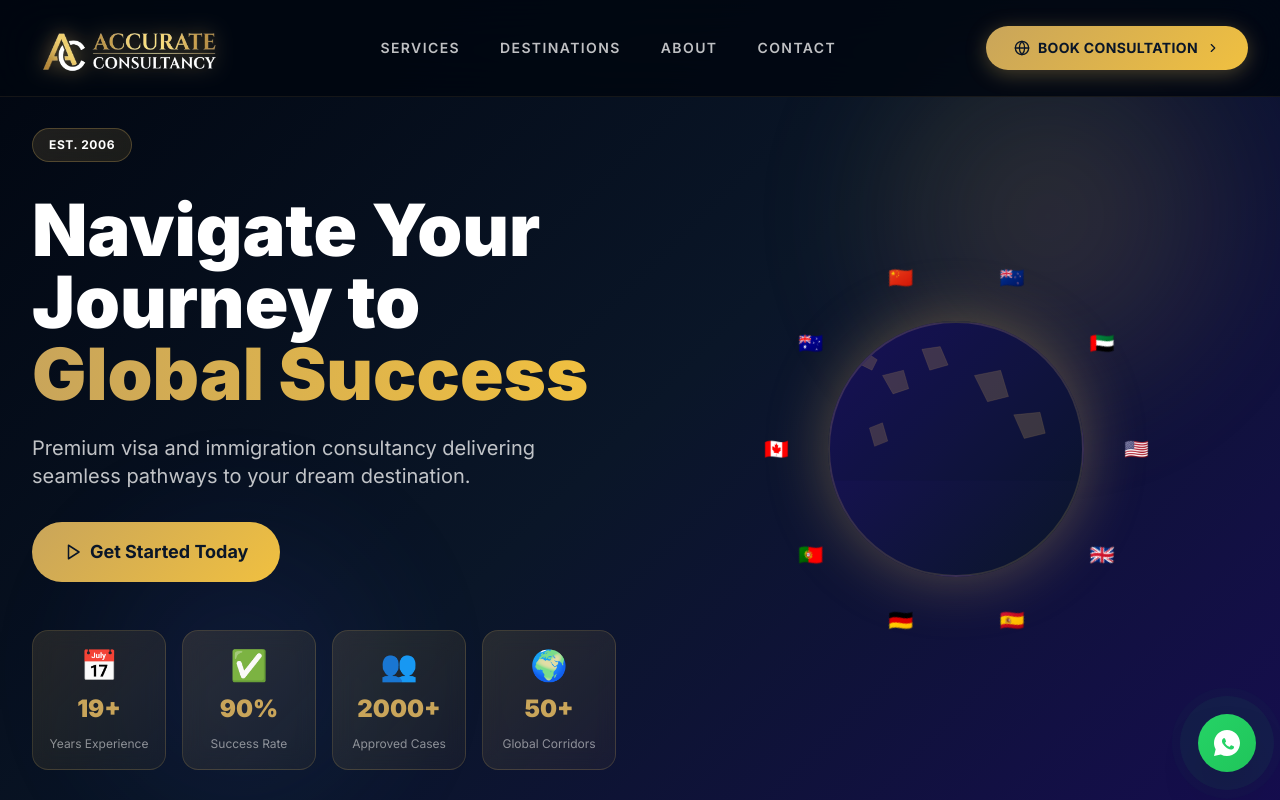
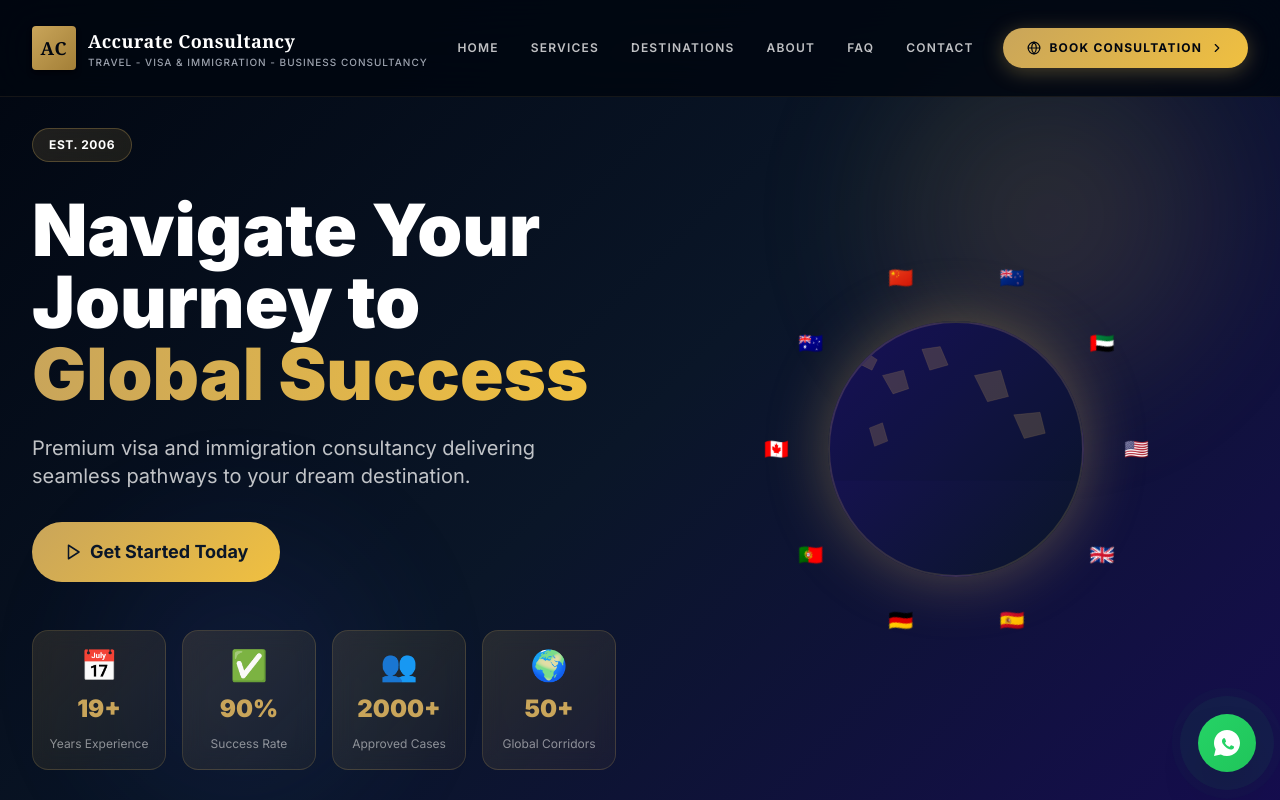
Before and after one commit to imran1001/Accurate-ConsultancyV3, a React (Vite) app: page / in a window 1280 px wide. Shown: the top 800 px of the page. Built offline with nearby package versions, Linux system fonts and the light colour scheme.

Commit message:
Refactor Navbar component for improved functionality

```diff
--- a/src/components/Navbar.jsx
+++ b/src/components/Navbar.jsx
@@ -1,462 +1,171 @@
 import React, { useState, useEffect } from 'react';
-
-
 import { Menu, X, ChevronRight, Globe } from 'lucide-react';
 
-
-
 const Navbar = () => {
-
-
   const [mobileMenuOpen, setMobileMenuOpen] = useState(false);
-
-
   const [scrolled, setScrolled] = useState(false);
 
-
-
+  // Monitor scroll positioning to update background styling dynamically
   useEffect(() => {
-
-
     const handleScroll = () => setScrolled(window.scrollY > 30);
-
-
     window.addEventListener('scroll', handleScroll);
-
-
     return () => window.removeEventListener('scroll', handleScroll);
-
-
   }, []);
 
-
-
+  // Smooth scroll handler with a 96px offset to prevent header overlapping content
   const scrollToSection = (id) => {
-
-
     const el = document.getElementById(id);
-
-
     if (el) {
-
-
       const top = el.getBoundingClientRect().top + window.pageYOffset - 96;
-
-
       window.scrollTo({ top, behavior: 'smooth' });
-
-
       setMobileMenuOpen(false);
-
-
     }
-
-
   };
 
-
-
   const navLinks = [
-
-
-    { name: 'Services',     id: 'services'     },
-
-
+    { name: 'Home',         id: 'hero' },
+    { name: 'Services',     id: 'services' },
     { name: 'Destinations', id: 'destinations' },
-
-
-    { name: 'About',        id: 'about'        },
-
-
+    { name: 'About',        id: 'about' },
+    { name: 'FAQ',          id: 'faq' },
     { name: 'Contact',      id: 'consultation' }
-
-
   ];
 
-
-
   return (
-
-
     <nav
-
-
       className="fixed top-0 left-0 right-0 z-50 transition-all duration-500"
-
-
       style={{
-
-
-        background: scrolled ? 'rgba(1,6,16,0.97)' : 'rgba(1,6,16,0.85)',
-
-
+        background: scrolled ? 'rgba(1, 6, 16, 0.97)' : 'rgba(1, 6, 16, 0.85)',
         backdropFilter: 'blur(24px)',
-
-
-        borderBottom: scrolled ? '1px solid rgba(201,165,90,0.25)' : '1px solid rgba(201,165,90,0.1)',
-
-
-        boxShadow: scrolled ? '0 8px 40px rgba(0,0,0,0.4)' : 'none'
-
-
+        borderBottom: scrolled ? '1px solid rgba(201, 165, 90, 0.25)' : '1px solid rgba(201, 165, 90, 0.1)',
+        boxShadow: scrolled ? '0 8px 40px rgba(0, 0, 0, 0.5)' : 'none'
       }}
-
-
     >
-
-
       <div className="max-w-7xl mx-auto px-4 sm:px-6 lg:px-8">
-
-
         <div className="flex justify-between items-center h-24">
 
-
-
-          {/* Logo */}
-
-
+          {/* Luxury Brand Identity & Monogram */}
           <button
-
-
             onClick={() => scrollToSection('hero')}
-
-
-            className="flex items-center group focus:outline-none"
-
-
-            aria-label="Go to homepage"
-
-
+            className="flex items-center space-x-3 text-left focus:outline-none group"
+            aria-label="Accurate Consultancy Homepage"
           >
-
-
-            <img
-
-
-              src="/logo.webp"
-
-
-              alt="Accurate Consultancy"
-
-
-              width="180"
-
-
-              height="70"
-
-
-              className="transition-all duration-300 group-hover:scale-105"
-
-
-              style={{
-
-
-                height: 'clamp(52px, 5.5vw, 76px)',
-
-
-                width: 'auto',
-
-
-                filter: 'drop-shadow(0 0 10px rgba(201,165,90,0.55)) brightness(1.05)'
-
-
-              }}
-
-
-            />
-
-
+            <div className="w-11 h-11 bg-gradient-to-br from-[#c9a55a] to-[#a37f37] rounded flex items-center justify-center shadow-md shadow-black/40 transition-transform duration-300 group-hover:scale-105">
+              <span className="font-serif font-bold text-lg text-[#010610] tracking-wider">AC</span>
+            </div>
+            <div className="flex flex-col">
+              <span className="font-serif text-lg font-semibold tracking-wide text-white group-hover:text-[#c9a55a] transition duration-300">
+                Accurate Consultancy
+              </span>
+              <span className="text-[9px] sm:text-[10px] tracking-widest uppercase text-gray-400 font-medium">
+                Travel - Visa &amp; Immigration - Business consultancy
+              </span>
+            </div>
           </button>
 
-
-
-          {/* Desktop Nav */}
-
-
-          <div className="hidden lg:flex items-center space-x-10">
-
-
+          {/* Desktop Navigation Links */}
+          <div className="hidden lg:flex items-center space-x-8">
             {navLinks.map(item => (
-
-
               <button
-
-
                 key={item.id}
-
-
                 onClick={() => scrollToSection(item.id)}
-
-
-                aria-label={'Go to ' + item.name + ' section'}
-
-
-                className="group relative py-2 text-sm font-semibold uppercase tracking-widest transition-colors duration-300"
-
-
-                style={{ color: 'rgba(255,255,255,0.75)' }}
-
-
+                aria-label={`Go to ${item.name} section`}
+                className="group relative py-2 text-xs font-semibold uppercase tracking-widest transition-colors duration-300"
+                style={{ color: 'rgba(255, 255, 255, 0.75)' }}
                 onMouseEnter={e => { e.currentTarget.style.color = '#c9a55a'; }}
-
-
-                onMouseLeave={e => { e.currentTarget.style.color = 'rgba(255,255,255,0.75)'; }}
-
-
+                onMouseLeave={e => { e.currentTarget.style.color = 'rgba(255, 255, 255, 0.75)'; }}
               >
-
-
                 {item.name}
-
-
                 <span
-
-
                   className="absolute bottom-0 left-0 w-0 h-0.5 group-hover:w-full transition-all duration-300 rounded-full"
-
-
                   style={{ background: 'linear-gradient(90deg, #c9a55a, #f0c040)' }}
-
-
                 />
-
-
               </button>
-
-
             ))}
-
-
           </div>
 
-
-
-          {/* CTA Button */}
-
-
+          {/* CTA Action Button */}
           <div className="hidden md:flex items-center">
-
-
             <button
-
-
               onClick={() => scrollToSection('consultation')}
-
-
               aria-label="Book a consultation"
-
-
-              className="group flex items-center space-x-2 px-7 py-3 rounded-full font-bold text-sm uppercase tracking-wide transition-all duration-300 hover:scale-105"
-
-
+              className="group flex items-center space-x-2 px-6 py-3 rounded-full font-bold text-xs uppercase tracking-widest transition-all duration-300 hover:scale-105"
               style={{
-
-
                 background: 'linear-gradient(135deg, #c9a55a, #f0c040)',
-
-
-                color: '#0a1628',
-
-
-                boxShadow: '0 4px 20px rgba(201,165,90,0.35)'
-
-
+                color: '#010610',
+                boxShadow: '0 4px 20px rgba(201, 165, 90, 0.35)'
               }}
-
-
-              onMouseEnter={e => { e.currentTarget.style.boxShadow = '0 8px 30px rgba(201,165,90,0.6)'; }}
-
-
-              onMouseLeave={e => { e.currentTarget.style.boxShadow = '0 4px 20px rgba(201,165,90,0.35)'; }}
-
-
+              onMouseEnter={e => { e.currentTarget.style.boxShadow = '0 8px 30px rgba(201, 165, 90, 0.6)'; }}
+              onMouseLeave={e => { e.currentTarget.style.boxShadow = '0 4px 20px rgba(201, 165, 90, 0.35)'; }}
             >
-
-
-              <Globe size={16} />
-
-
+              <Globe size={14} />
               <span>Book Consultation</span>
-
-
               <ChevronRight size={14} className="group-hover:translate-x-1 transition-transform duration-300" />
-
-
             </button>
-
-
           </div>
 
-
-
-          {/* Mobile Toggle */}
-
-
+          {/* Mobile Menu Interactive Toggle */}
           <button
-
-
             onClick={() => setMobileMenuOpen(!mobileMenuOpen)}
-
-
             aria-label={mobileMenuOpen ? 'Close menu' : 'Open menu'}
-
-
             aria-expanded={mobileMenuOpen}
-
-
             className="lg:hidden p-2.5 rounded-xl transition-all duration-300"
-
-
             style={{
-
-
               color: 'white',
-
-
-              border: '1px solid rgba(201,165,90,0.25)',
-
-
-              background: mobileMenuOpen ? 'rgba(201,165,90,0.15)' : 'transparent'
-
-
+              border: '1px solid rgba(201, 165, 90, 0.25)',
+              background: mobileMenuOpen ? 'rgba(201, 165, 90, 0.15)' : 'transparent'
             }}
-
-
           >
-
-
             {mobileMenuOpen ? <X size={22} /> : <Menu size={22} />}
-
-
           </button>
-
-
         </div>
-
-
       </div>
 
-
-
-      {/* Mobile Menu */}
-
-
+      {/* Mobile Dropdown Panel */}
       <div
-
-
-        className={`lg:hidden overflow-hidden transition-all duration-300 ${mobileMenuOpen ? 'max-h-96 opacity-100' : 'max-h-0 opacity-0'}`}
-
-
-        style={{ background: 'rgba(1,6,16,0.98)', borderTop: '1px solid rgba(201,165,90,0.15)' }}
-
-
+        className={`lg:hidden overflow-hidden transition-all duration-300 ease-in-out ${
+          mobileMenuOpen ? 'max-h-[450px] opacity-100' : 'max-h-0 opacity-0'
+        }`}
+        style={{
+          background: 'rgba(1, 6, 16, 0.98)',
+          borderTop: '1px solid rgba(201, 165, 90, 0.15)'
+        }}
       >
-
-
-        <div className="px-4 py-5 space-y-1">
-
-
+        <div className="px-4 py-5 space-y-2">
           {navLinks.map(item => (
-
-
             <button
-
-
               key={item.id}
-
-
               onClick={() => scrollToSection(item.id)}
-
-
-              aria-label={'Go to ' + item.name}
-
-
-              className="block w-full text-left py-3 px-4 rounded-xl font-semibold text-sm uppercase tracking-wide transition-all duration-300"
-
-
-              style={{ color: 'rgba(255,255,255,0.75)' }}
-
-
+              aria-label={`Go to ${item.name}`}
+              className="block w-full text-left py-3 px-4 rounded-xl font-semibold text-xs uppercase tracking-wider transition-all duration-300"
+              style={{ color: 'rgba(255, 255, 255, 0.75)' }}
               onMouseEnter={e => {
-
-
                 e.currentTarget.style.color = '#c9a55a';
-
-
-                e.currentTarget.style.background = 'rgba(201,165,90,0.08)';
-
-
+                e.currentTarget.style.background = 'rgba(201, 165, 90, 0.08)';
               }}
-
-
               onMouseLeave={e => {
-
-
-                e.currentTarget.style.color = 'rgba(255,255,255,0.75)';
-
-
+                e.currentTarget.style.color = 'rgba(255, 255, 255, 0.75)';
                 e.currentTarget.style.background = 'transparent';
-
-
               }}
-
-
             >
-
-
               {item.name}
-
-
             </button>
-
-
           ))}
 
-
-          <div className="pt-2">
-
-
+          <div className="pt-4 px-2">
             <button
-
-
               onClick={() => scrollToSection('consultation')}
-
-
               aria-label="Book a consultation"
-
-
-              className="w-full py-3.5 px-6 rounded-full font-bold text-sm uppercase tracking-wide"
-
-
-              style={{ background: 'linear-gradient(135deg, #c9a55a, #f0c040)', color: '#0a1628' }}
-
-
+              className="w-full py-3.5 px-6 rounded-xl font-bold text-xs uppercase tracking-widest transition-all duration-300"
+              style={{ background: 'linear-gradient(135deg, #c9a55a, #f0c040)', color: '#010610' }}
             >
-
-
               Book Consultation
-
-
             </button>
-
-
           </div>
-
-
         </div>
-
-
       </div>
-
-
     </nav>
-
-
   );
-
-
 };
 
-
-
 export default Navbar;
```
